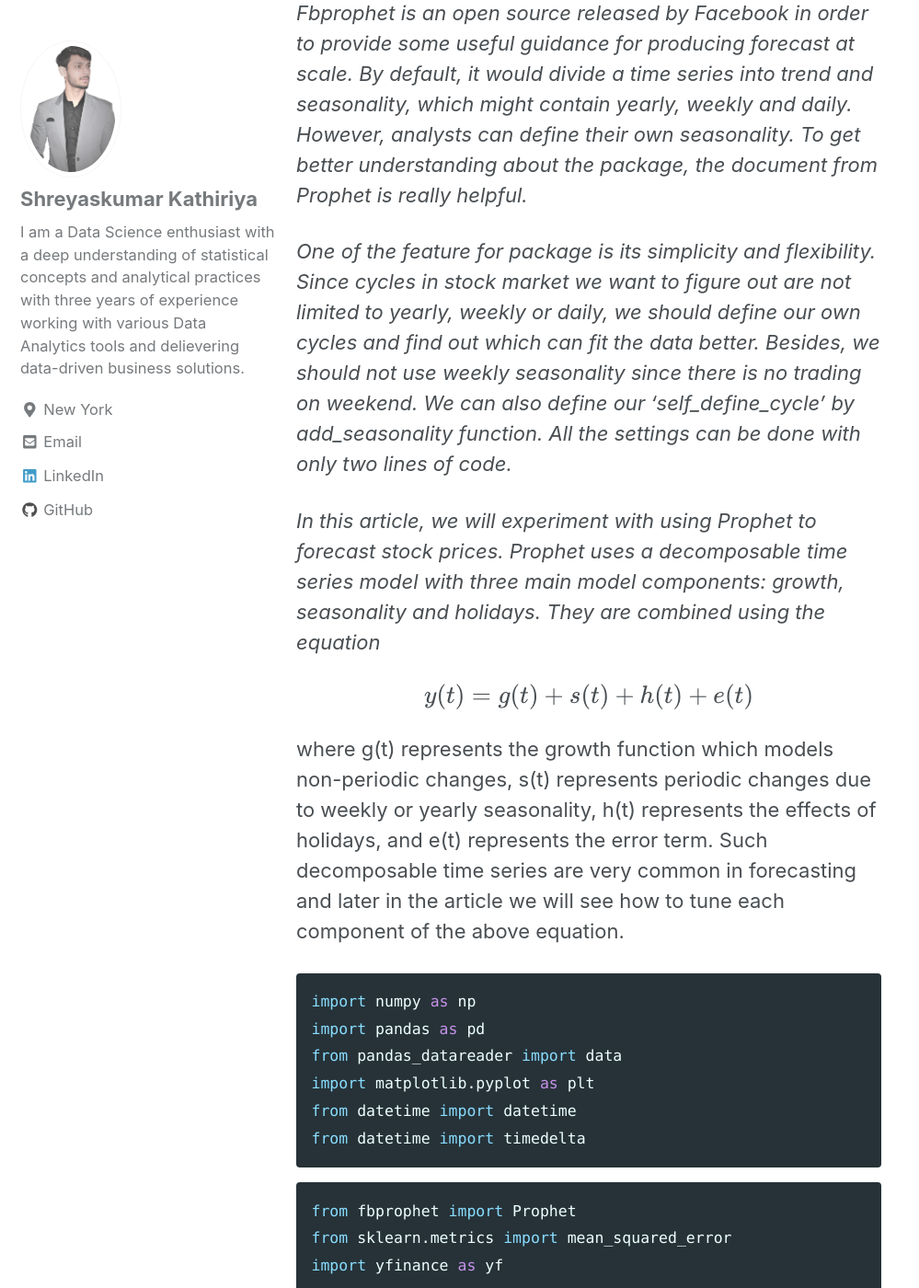
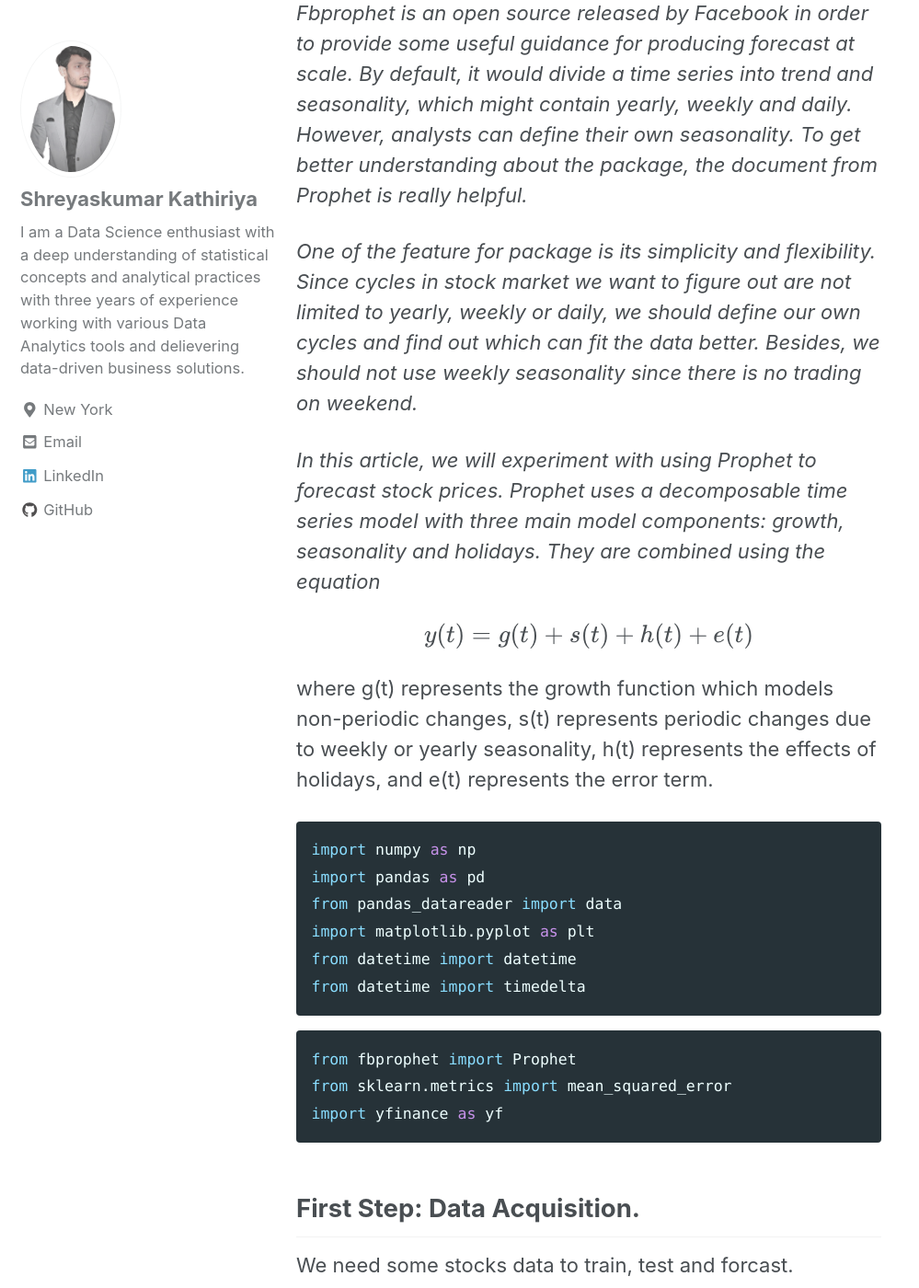
Before and after one commit to Shreyash1811/Shreyash1811.github.io, a Jekyll site: the page built from _posts/2020-06-04-stocks_fbprobhet.md, in a window 1280 px wide and 1400 px high, scrolled down 1394 px. Shown: the whole window at 92% size, without its empty margins (0-999 px from the left). Built offline with Jekyll 4.4.1, drawn with Linux system fonts in a browser that asks for light colours; nearby versions of some CDN libraries; formulas are drawn with MathJax 3.

````diff
--- a/_posts/2020-06-04-stocks_fbprobhet.md
+++ b/_posts/2020-06-04-stocks_fbprobhet.md
@@ -14,14 +14,14 @@
 ### What is fbprophet?
 *Fbprophet is an open source released by Facebook in order to provide some useful guidance for producing forecast at scale. By default, it would divide a time series into trend and seasonality, which might contain yearly, weekly and daily. However, analysts can define their own seasonality. To get better understanding about the package, the document from Prophet is really helpful.*
 
-*One of the feature for package is its simplicity and flexibility. Since cycles in stock market we want to figure out are not limited to yearly, weekly or daily, we should define our own cycles and find out which can fit the data better. Besides, we should not use weekly seasonality since there is no trading on weekend. We can also define our ‘self_define_cycle’ by add_seasonality function. All the settings can be done with only two lines of code.*
+*One of the feature for package is its simplicity and flexibility. Since cycles in stock market we want to figure out are not limited to yearly, weekly or daily, we should define our own cycles and find out which can fit the data better. Besides, we should not use weekly seasonality since there is no trading on weekend.*
 
 
 *In this article, we will experiment with using Prophet to forecast stock prices. Prophet uses a decomposable time series model with three main model components: growth, seasonality and holidays. They are combined using the equation*
 
 $$y(t) = g(t) + s(t) + h(t) + e(t)$$
 
-where g(t) represents the growth function which models non-periodic changes, s(t) represents periodic changes due to weekly or yearly seasonality, h(t) represents the effects of holidays, and e(t) represents the error term. Such decomposable time series are very common in forecasting and later in the article we will see how to tune each component of the above equation.
+where g(t) represents the growth function which models non-periodic changes, s(t) represents periodic changes due to weekly or yearly seasonality, h(t) represents the effects of holidays, and e(t) represents the error term.
 
 
 ```python
````
